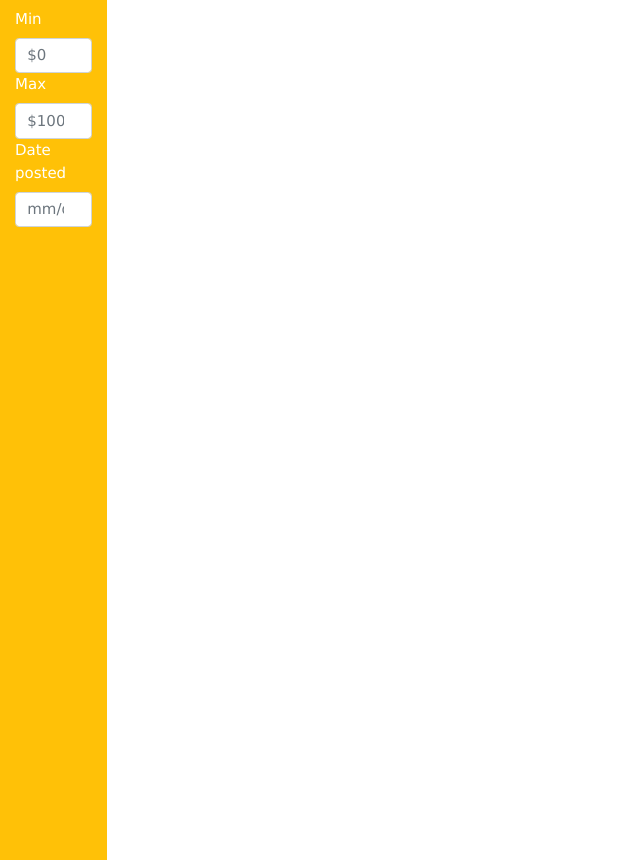
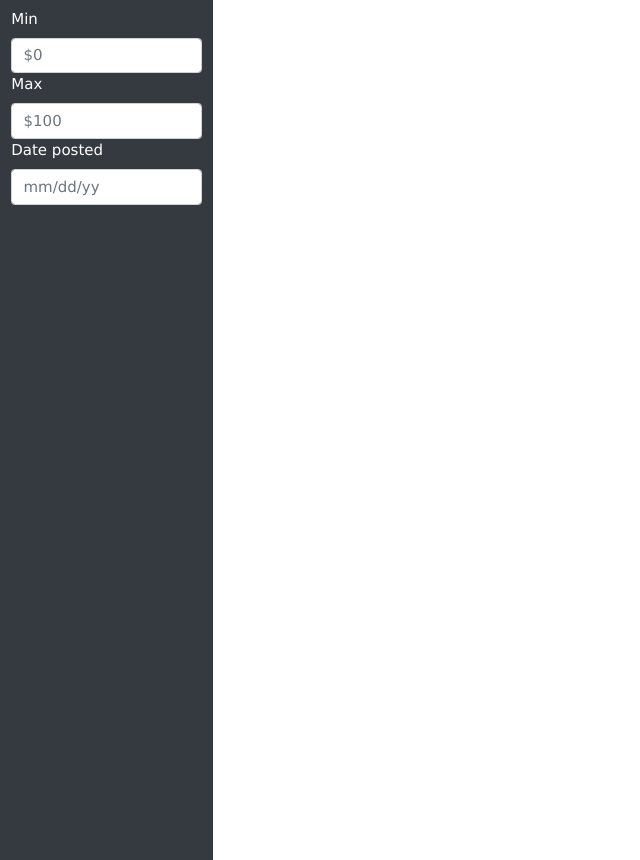
Before and after one commit to mathai1/CSC648-website, a Flask app: page /search in a window 1280 px wide. Shown: the part 105-965 px from the top of the page, without its empty margins (0-640 px from the left). Run offline with Flask 2, Linux system fonts and the light colour scheme; some libraries are stand-ins or nearby versions.

Commit message:
updated search page with cleaner layout

```diff
--- a/application/templates/search.html
+++ b/application/templates/search.html
@@ -16,11 +16,9 @@
     {% endif %}
   </div> -->
 
-
-
   <div class="container-fluid">
     <div class="row">
-        <div class="col-1 px-2 bg-warning position-fixed" id="sticky-sidebar">
+        <div class="col-2 px-1 bg-dark position-fixed" id="sticky-sidebar">
             <div class="nav flex-column flex-nowrap vh-100 overflow-auto text-white p-2">
               <label>Min</label>
               <input type="number" class="form-control" id="inputEmail4" placeholder="$0">
@@ -28,35 +26,17 @@
               <input type="number" class="form-control" placeholder="$100">
               <label>Date posted</label>
               <input type="number" class="form-control" placeholder="mm/dd/yy">
-
             </div>
         </div>
+        <div class="col-9 offset-2" id="main">
 
-
-
+          <!-- card-deck start -->
           <div class="card-deck">
           {%if data %}
           {% for d in data %}
-        <!-- <div class="col-lg-3 col-md-4 col-sm-12 offset-1">
-          <div class="card product_item">
-              <div class="body">
-                  <div class="cp_img">
-                      <img src={{url_for('static', filename=d["image"] ) }} alt="no img" class="img-fluid">
-                  </div>
-                  <div class="product_details">
-                      <h5><a href="#">{{d["title"]}}</a></h5>
-                      <ul class="product_price list-unstyled">
-                          <li class="new_price">${{d["price"]}}</li>
-                      </ul>
-                      <p>
-                        <a href="#" class="btn btn-primary" role="button">Contact</a>
-                      </p>
-                  </div>
-              </div>
-          </div>
-      </div> -->
 
-      <div class="col-lg-3 col-md-4 col-sm-12 offset-1">
+          <div class="col-xs-12 col-sm-6 col-md-4">
+            <!-- individual card start-->
             <div class="card bg-light text-center" style="width: 20rem;">
               <img class="card-img-top" src={{url_for('static', filename=d["image"] ) }} alt="Card image cap">
               <div class="card-header">{{d["title"]}}</div>
@@ -66,18 +46,18 @@
                 <p class="card-text"><small class="text-muted">Date Posted:</small></p>
               </div>
             </div>
+            <!-- individual card end-->
           </div>
-
 
 
           {% endfor %}
           {% endif %}
 
-      </div>
+        </div><!--card-deck end -->
 
+        </div><!--main area end-->
     </div>
 </div>
 
 
-
 {% endblock %}
```
Lines whose indentation alone changed are shown as unchanged.
